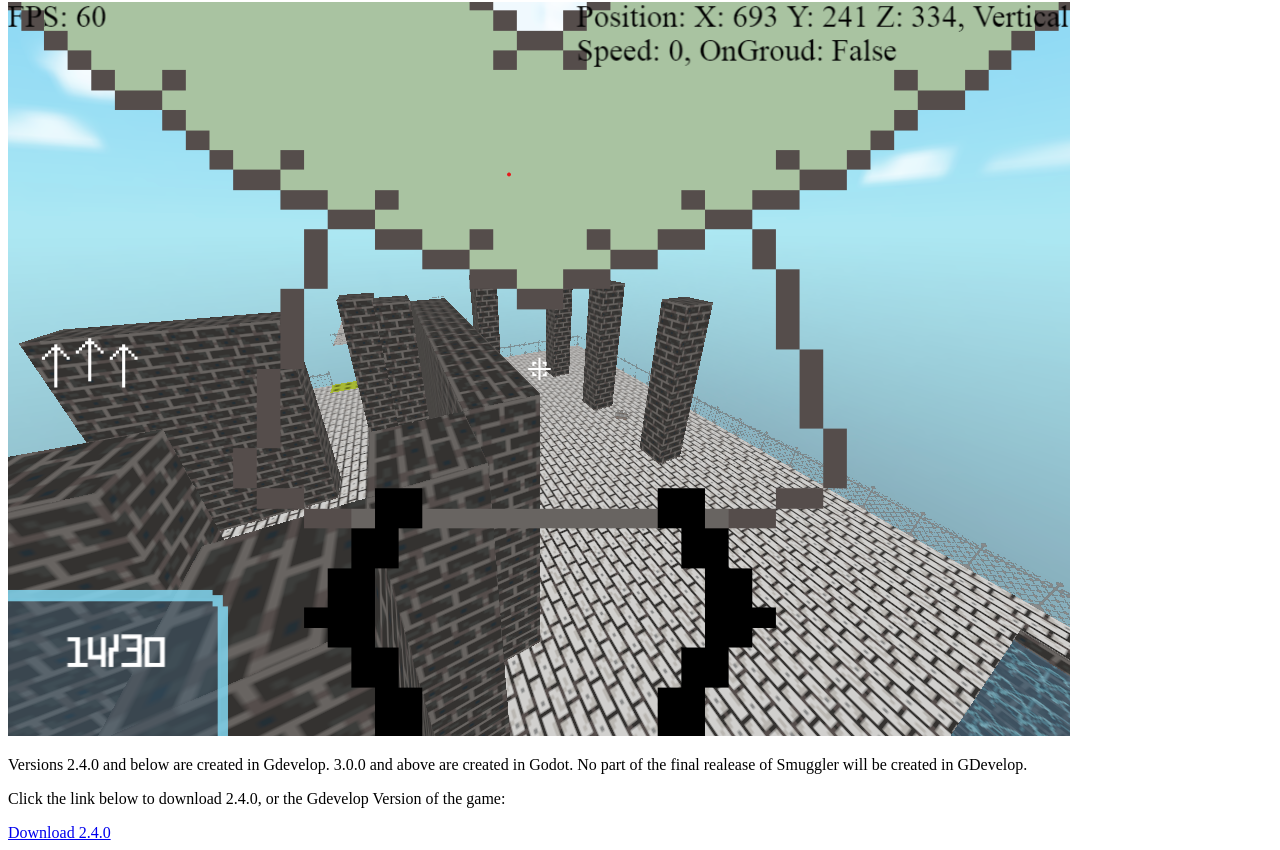
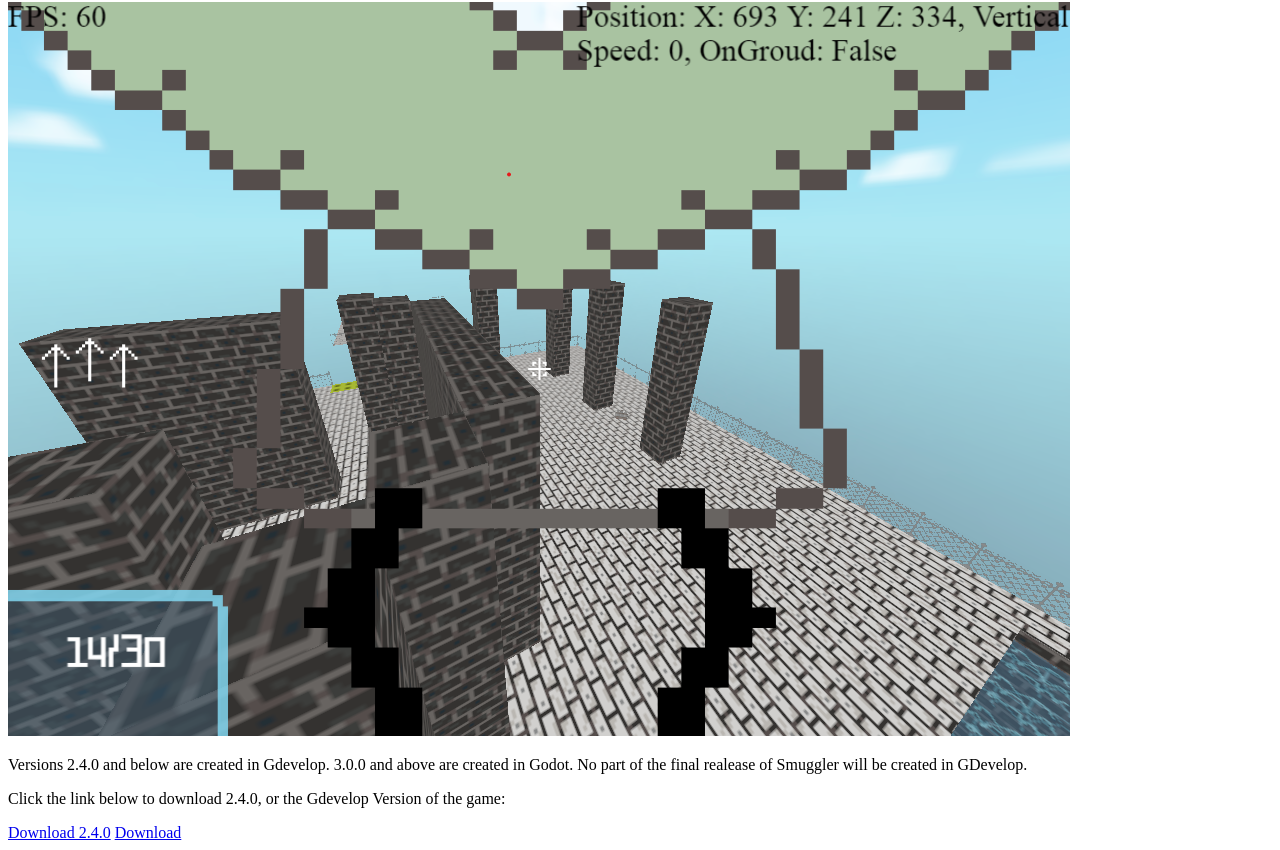
Before and after one commit to NebNarb/nebnarb.github.io, a plain HTML site: page index.html in a window 1280 px wide. Shown: the part 894-1744 px from the top of the page. Drawn offline with Linux system fonts and the light colour scheme.

Commit message:
Update Index.html
Added download link for smuggler godot

```diff
--- a/index.html
+++ b/index.html
@@ -14,5 +14,6 @@
     <p>Versions 2.4.0 and below are created in Gdevelop. 3.0.0 and above are created in Godot. No part of the final realease of Smuggler will be created in GDevelop.</p>
     <p>Click the link below to download 2.4.0, or the Gdevelop Version of the game:</p>
     <a href="https://github.com/NebNarb/nebnarb.github.io/raw/main/Smuggler%203D%20Setup%202.4.0.exe" download>Download 2.4.0</a>
+    <a href="https://raw.githubusercontent.com/nebnarb/nebnarb.github.io/main/SmugglerGodotExport" download>Download</a>
 </body>
 </html>
```
